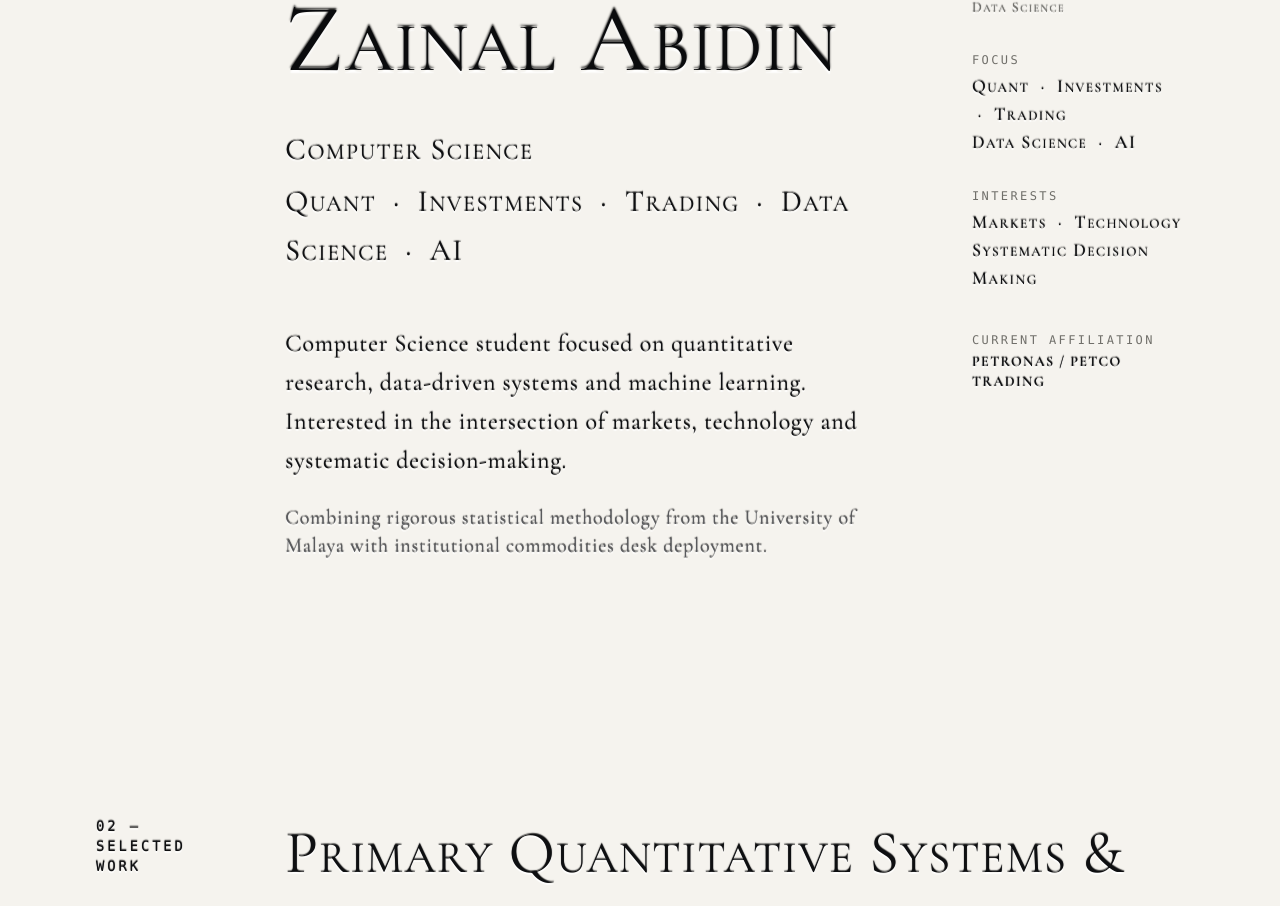
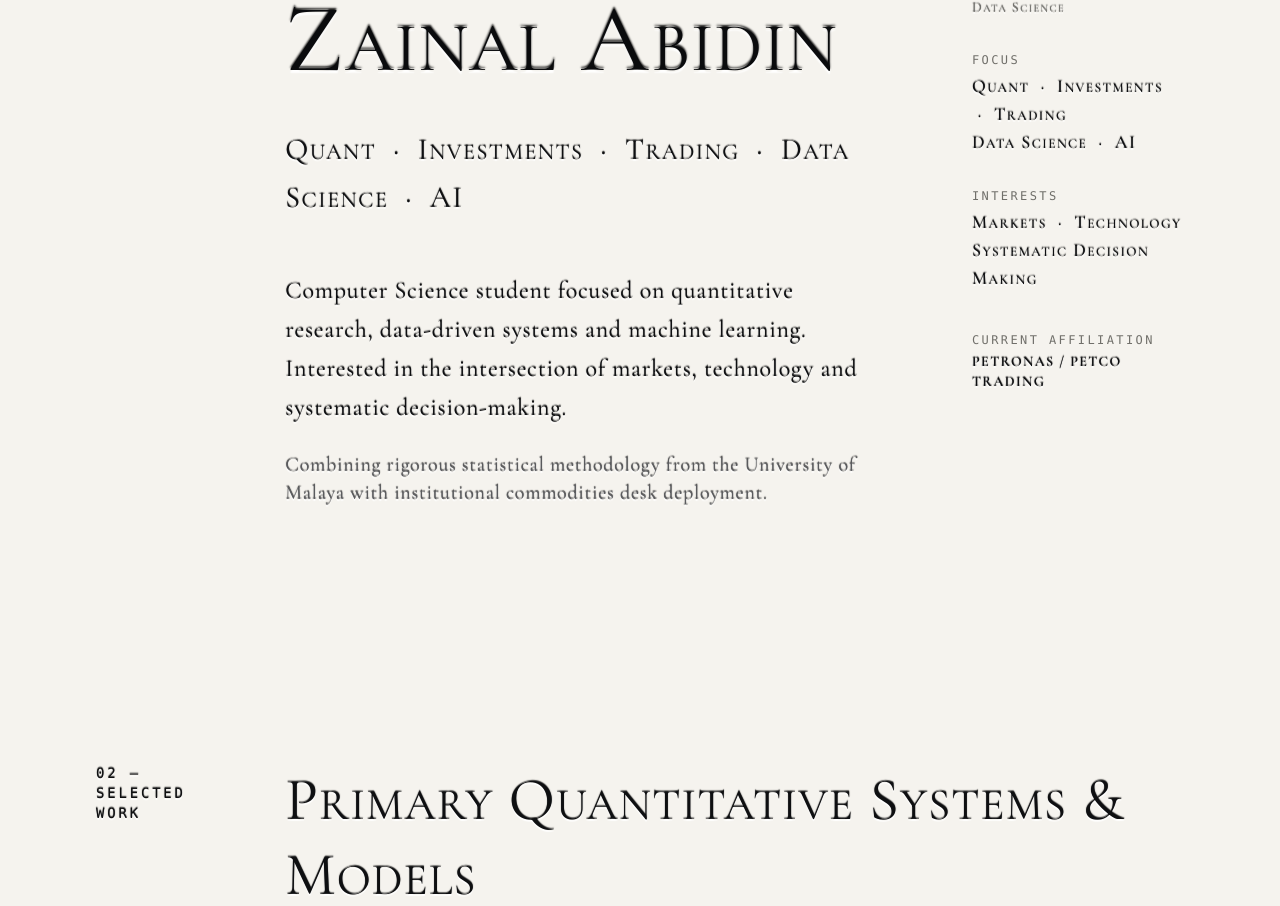
Before and after one commit to tngkuanas/PortfolioWebsite, a React (Vite) app: page / in a window 1280 px wide. Shown: the part 1120-2026 px from the top of the page. Built offline with nearby package versions, Linux system fonts and the light colour scheme.

Commit message:
Remove Computer Science line from sub-heading in AboutSection

```diff
--- a/src/components/AboutSection.tsx
+++ b/src/components/AboutSection.tsx
@@ -119,15 +119,12 @@ export const AboutSection: React.FC = () => {
             </div>
           </h2>
 
-          {/* Sub-heading Description: Computer Science / Quant · Investments · Trading · Data Science · AI */}
+          {/* Sub-heading Description: Quant · Investments · Trading · Data Science · AI */}
           <div
             ref={subHeadingRef}
             className="font-garamond text-lg sm:text-2xl md:text-3xl text-[#121315] tracking-[0.05em] leading-relaxed bateman-letterpress"
           >
             <p>
-              C<span className="text-[0.74em] uppercase">omputer</span> S<span className="text-[0.74em] uppercase">cience</span>
-            </p>
-            <p className="mt-1">
               Q<span className="text-[0.74em] uppercase">uant</span> &nbsp;·&nbsp; I<span className="text-[0.74em] uppercase">nvestments</span> &nbsp;·&nbsp; T<span className="text-[0.74em] uppercase">rading</span> &nbsp;·&nbsp; D<span className="text-[0.74em] uppercase">ata</span> S<span className="text-[0.74em] uppercase">cience</span> &nbsp;·&nbsp; AI
             </p>
           </div>
@@ -172,7 +169,7 @@ export const AboutSection: React.FC = () => {
             </span>
           </div>
 
-          {/* Metadata Block 3: Focus (The 5 Key Pillars) */}
+          {/* Metadata Block 3: Focus */}
           <div className="meta-item flex flex-col space-y-1">
             <span className="font-mono text-[10px] sm:text-xs tracking-[0.2em] text-[#706f6a] uppercase">
               FOCUS
```
